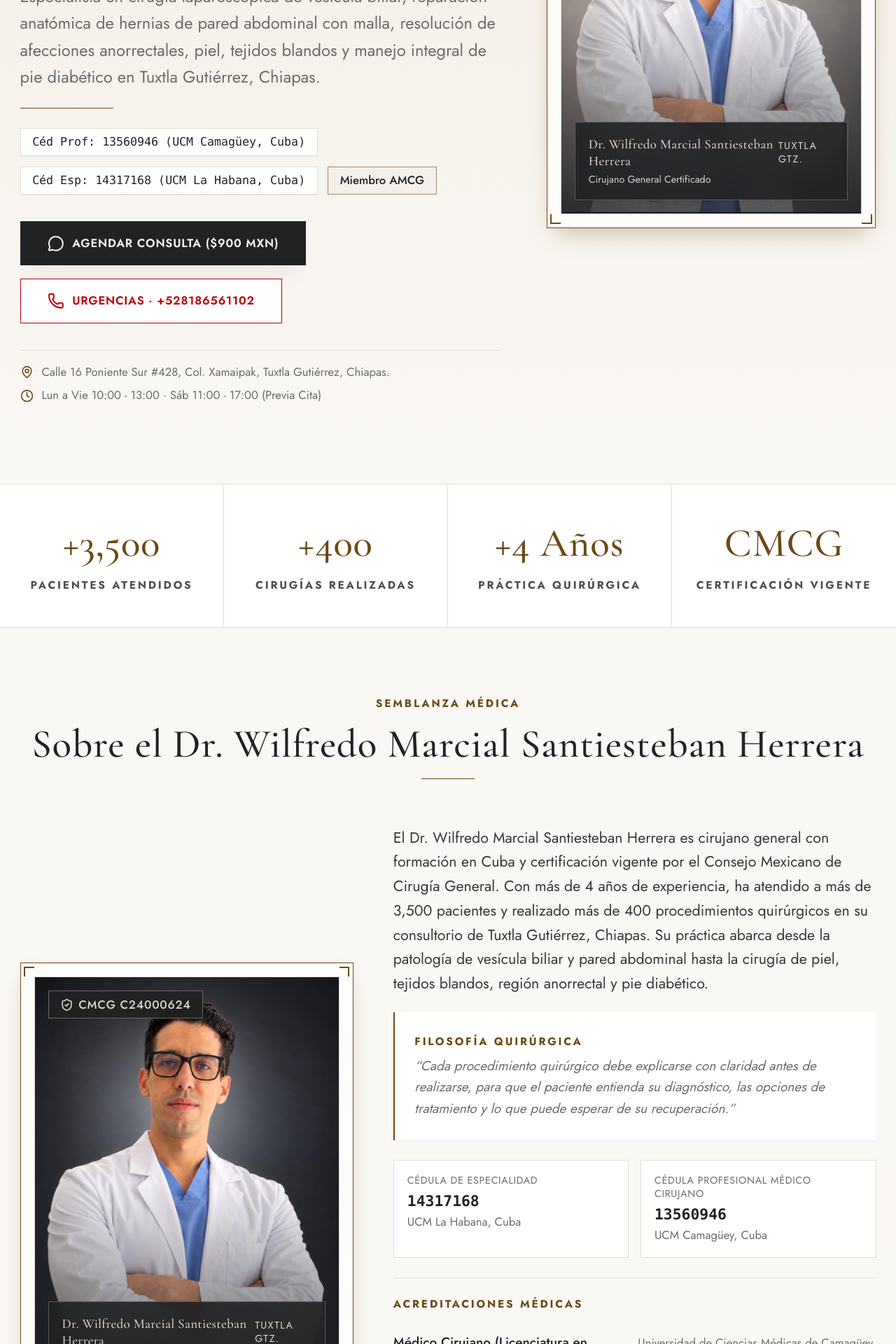
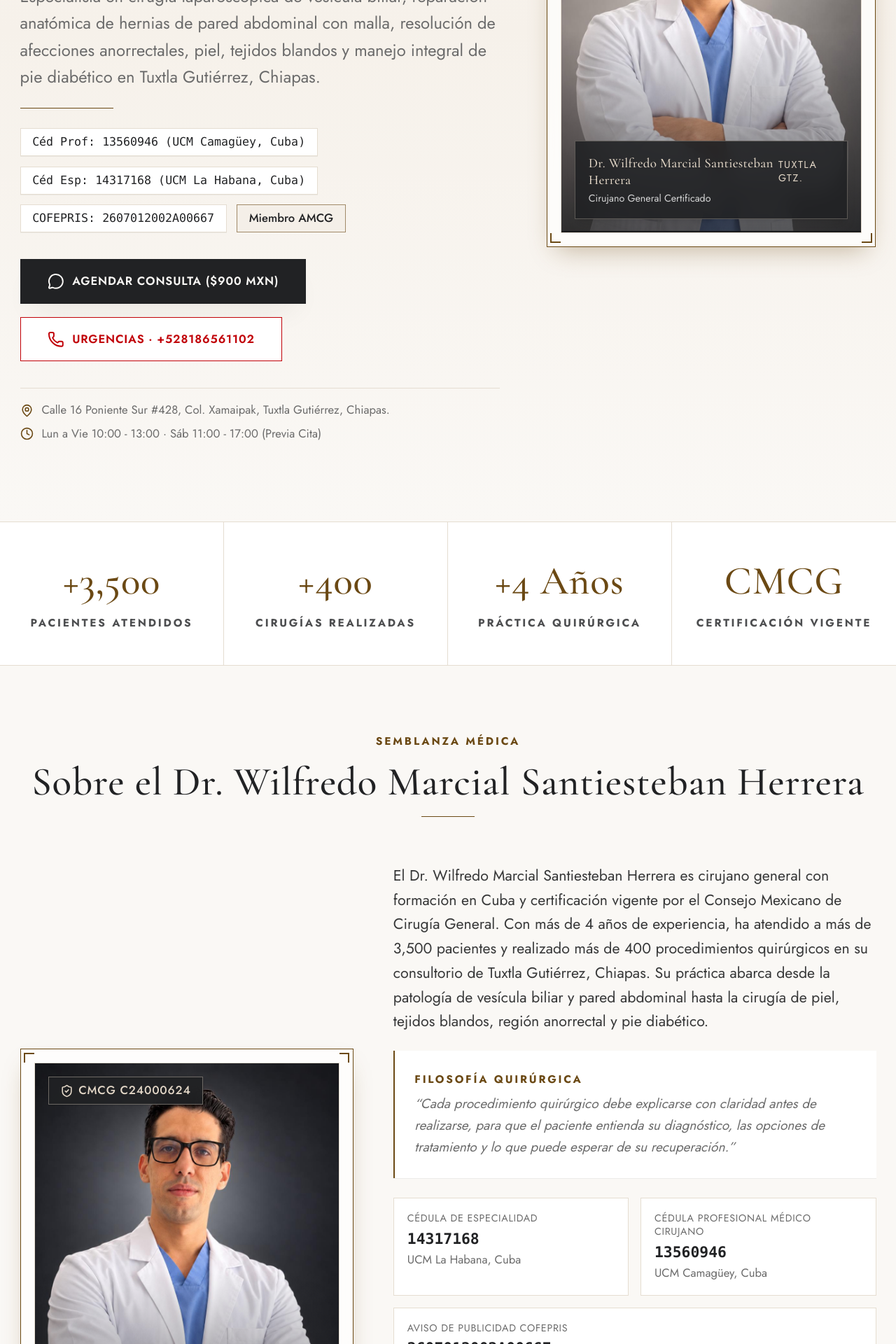
Before and after one commit to AdrianHLuna/dr-wilfredo-santiesteban, a Next.js app: page / in a window 1280 px wide. Shown: the part 880-2800 px from the top of the page at 70% size. Built offline with nearby package versions, Linux system fonts and the light colour scheme; no server answers.

Commit message:
Show COFEPRIS advertising notice
Add the confirmed COFEPRIS notice number to the doctor profile and display it in the homepage credentials, portrait, and footer.

```diff
--- a/src/app/page.tsx
+++ b/src/app/page.tsx
@@ -75,6 +75,11 @@ export default function HomePage() {
                   <span className="border border-[var(--color-line)] bg-white px-3.5 py-1.5 font-mono shadow-2xs">
                     Céd Esp: {doctor.cedulaEspecialidad} ({doctor.cedulaEspecialidadInstitucion})
                   </span>
+                  {doctor.cofepris && (
+                    <span className="border border-[var(--color-line)] bg-white px-3.5 py-1.5 font-mono shadow-2xs">
+                      COFEPRIS: {doctor.cofepris}
+                    </span>
+                  )}
                   <span className="border border-[var(--color-gold)]/60 bg-[var(--color-gold-pale)] px-3.5 py-1.5 font-medium text-[var(--color-ink)]">
                     Miembro AMCG
                   </span>
@@ -242,6 +247,20 @@ export default function HomePage() {
                     {doctor.cedulaInstitucion}
                   </span>
                 </div>
+
+                {doctor.cofepris && (
+                  <div className="border border-[var(--color-line)] bg-white p-4 sm:col-span-2">
+                    <span className="text-xs uppercase tracking-wider text-[var(--color-slate)] block">
+                      Aviso de Publicidad COFEPRIS
+                    </span>
+                    <span className="font-mono text-lg font-bold text-[var(--color-ink)] block mt-0.5">
+                      {doctor.cofepris}
+                    </span>
+                    <span className="text-sm text-[var(--color-slate)] mt-0.5 block">
+                      Comisión Federal para la Protección contra Riesgos Sanitarios
+                    </span>
+                  </div>
+                )}
               </div>
 
               {/* Formación Universitaria */}
--- a/src/components/DoctorPortrait.tsx
+++ b/src/components/DoctorPortrait.tsx
@@ -116,6 +116,11 @@ export default function DoctorPortrait({
           <span className="bg-white/80 border border-[var(--color-line)] px-2.5 py-1">
             Céd Esp: {doctor.cedulaEspecialidad} ({doctor.cedulaEspecialidadInstitucion})
           </span>
+          {doctor.cofepris && (
+            <span className="bg-white/80 border border-[var(--color-line)] px-2.5 py-1">
+              COFEPRIS: {doctor.cofepris}
+            </span>
+          )}
         </div>
       </div>
 
--- a/src/components/Footer.tsx
+++ b/src/components/Footer.tsx
@@ -58,6 +58,11 @@ export default function Footer() {
           <p className="max-w-2xl leading-relaxed">
             La información de este sitio tiene fines educativos e informativos y no sustituye una consulta médica
             profesional. Ante cualquier urgencia, acude de inmediato a un servicio de urgencias.
+            {doctor.cofepris && (
+              <span className="block mt-1 text-white/50">
+                Aviso de Publicidad COFEPRIS: {doctor.cofepris}
+              </span>
+            )}
           </p>
           <Link href="/aviso-de-privacidad" className="shrink-0 text-sm text-white/70 hover:text-white transition-colors">
             Aviso de privacidad
--- a/src/data/doctor.ts
+++ b/src/data/doctor.ts
@@ -1,7 +1,7 @@
 import type { DoctorProfile } from "@/types/schema";
 
-// Datos reales del intake del doctor (2026-10-09). Campos marcados PENDIENTE
-// no fueron confirmados — nunca se inventan (correo, folio COFEPRIS, ficha
+// Datos reales del intake del doctor. Campos marcados PENDIENTE
+// no fueron confirmados — nunca se inventan (correo, ficha
 // de Google Business Profile canónica, redes sociales: el doctor confirmó
 // explícitamente que no tiene).
 export const doctor: DoctorProfile = {
@@ -13,7 +13,7 @@ export const doctor: DoctorProfile = {
   cedulaInstitucion: "UCM Camagüey, Cuba",
   cedulaEspecialidad: "14317168",
   cedulaEspecialidadInstitucion: "UCM La Habana, Cuba",
-  // Sin folio COFEPRIS confirmado — PENDIENTE, no se fabrica.
+  cofepris: "2607012002A00667",
   phone: "+528186561102",
   whatsapp: "+528186561102",
   emergencyPhone: "+528186561102",
```
